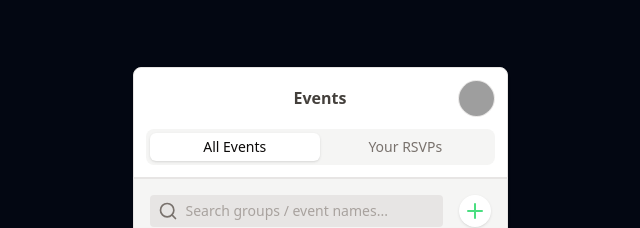
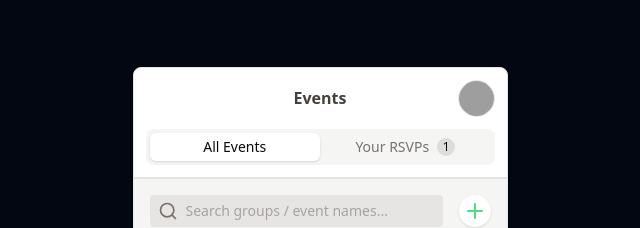
Before and after one commit to MatteoPM/481-Assignment, a React (Vite) app: page /#/events in a window 1280 px wide. Shown: the top 228 px of the page, without its empty margins (320-960 px from the left). Built offline with nearby package versions, Linux system fonts and the light colour scheme; grey boxes are pictures that could not be loaded.

Commit message:
46e5e456567u

```diff
--- a/src/pages/events/_components/eventTabs.tsx
+++ b/src/pages/events/_components/eventTabs.tsx
@@ -1,4 +1,5 @@
 import { Tabs, TabsList, TabsTrigger } from "@/components/ui/tabs";
+import { useData } from "@/hooks/useData";
 import { Dispatch, SetStateAction } from "react";
 import { useSearchParams } from "react-router-dom";
 
@@ -10,6 +11,9 @@ const EventTabs = ({
   setValue: Dispatch<SetStateAction<string>>;
 }) => {
   const [searchParams, setSearchParams] = useSearchParams();
+  const { data } = useData();
+
+  const rsvpdEvents = data.currentUser!.rsvpIds.length;
 
   return (
     <Tabs
@@ -35,6 +39,11 @@ const EventTabs = ({
           }}
         >
           Your RSVPs
+          {rsvpdEvents > 0 && (
+            <div className="ml-2 flex size-[18px] items-center justify-center rounded-full bg-foreground/10 text-xs text-foreground">
+              {rsvpdEvents}
+            </div>
+          )}
         </TabsTrigger>
       </TabsList>
     </Tabs>
```
